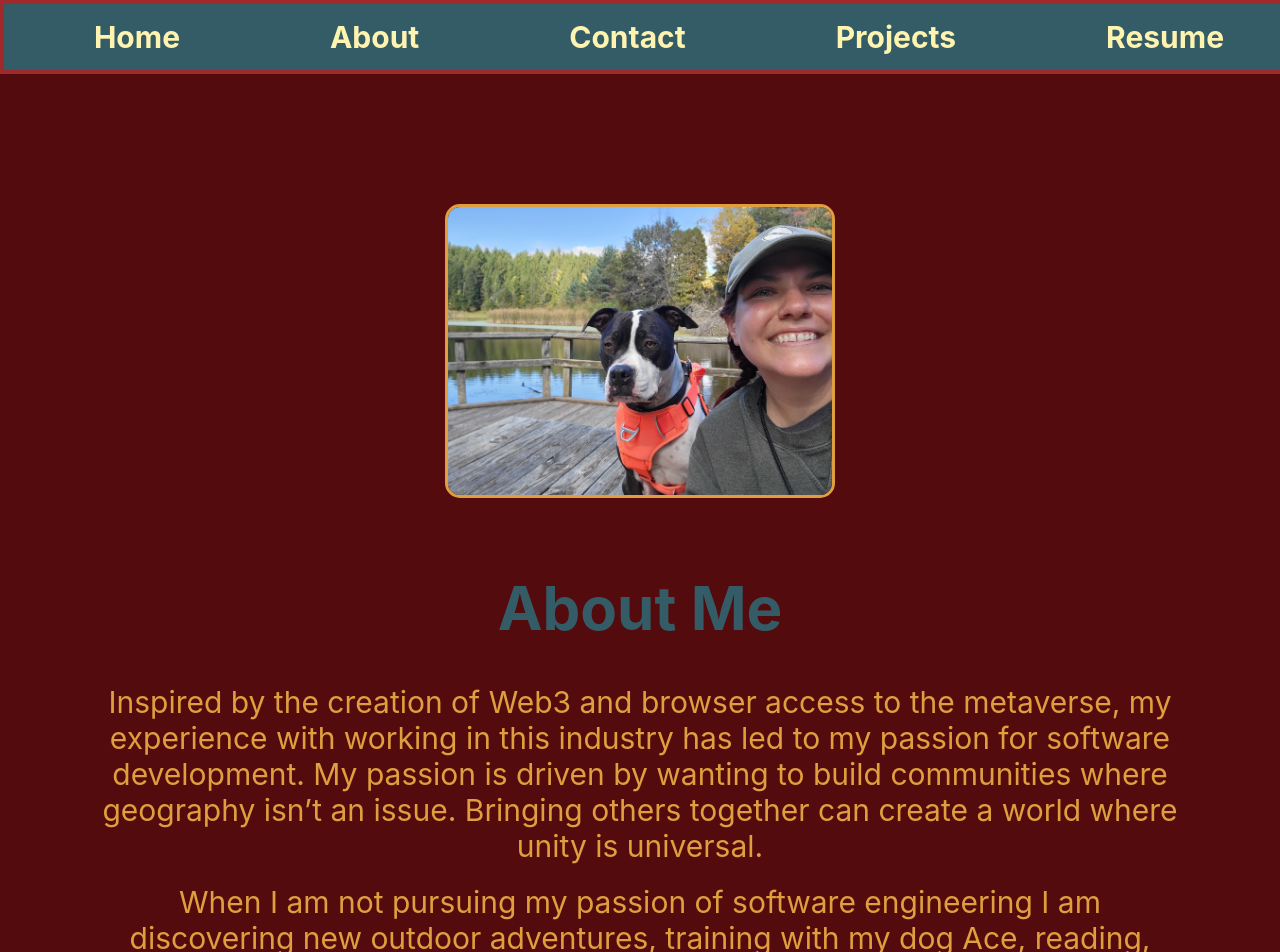
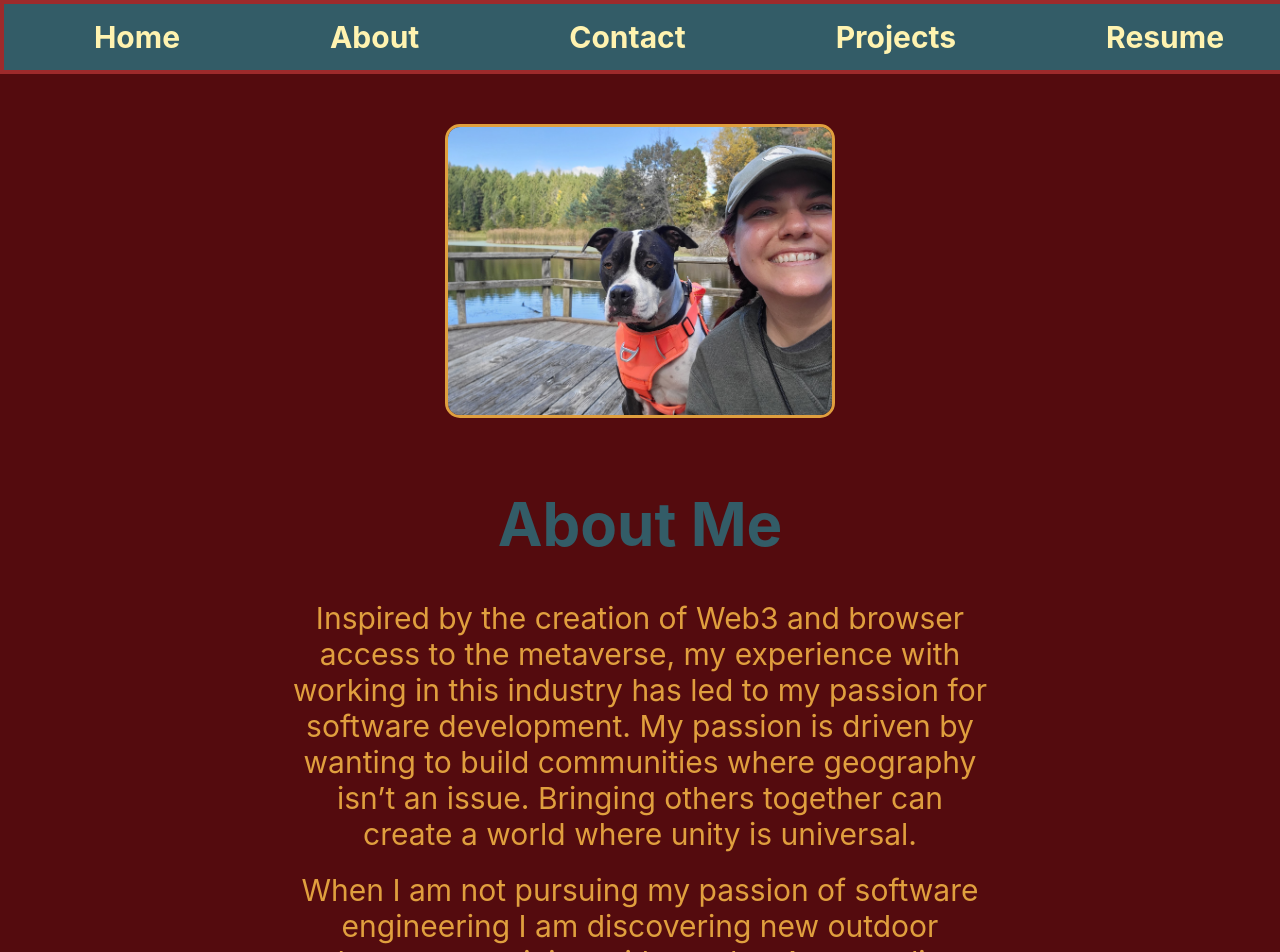
Before and after one commit to mbstevenson96/maddie-stevenson-portfolio, a React (Create React App) app: page /about in a window 1280 px wide. Shown: the top 952 px of the page. Built offline with nearby package versions, Linux system fonts and the light colour scheme.

Commit message:
update styling on about me page for mobile

```diff
--- a/src/pages/About/About.jsx
+++ b/src/pages/About/About.jsx
@@ -6,9 +6,12 @@
     <>
       <div className={styles.container}>
         <img className={styles.AboutPhoto} src={MAndA} alt="Maddie and dog Ace on hike"/>
-        <h1 className={styles.AboutH1}>About Me</h1>
-        <p className={styles.AboutP}>Inspired by the creation of Web3 and browser access to the metaverse, my experience with working in this industry has led to my passion for software development. My passion is driven by wanting to build communities where geography isn’t an issue. Bringing others together can create a world where unity is universal.</p>
-        <p className={styles.AboutP}>When I am not pursuing my passion of software engineering I am discovering new outdoor adventures, training with my dog Ace, reading, and exploring new travels.</p>
+        <div className={styles.Info}>
+          <h1 className={styles.AboutH1}>About Me</h1>
+          <p className={styles.AboutP}>Inspired by the creation of Web3 and browser access to the metaverse, my experience with working in this industry has led to my passion for software development. My passion is driven by wanting to build communities where geography isn’t an issue. Bringing others together can create a world where unity is universal.</p>
+          <p className={styles.AboutP}>When I am not pursuing my passion of software engineering I am discovering new outdoor adventures, training with my dog Ace, reading, and exploring new travels.</p>
+
+        </div>
       </div>
     </>
   );
--- a/src/pages/About/About.module.css
+++ b/src/pages/About/About.module.css
@@ -1,22 +1,57 @@
 .container {
-  margin-top: 100px;
-  text-align: center;
+  margin-top: 20px;
+  display: flex;
+  flex-direction: column;
+  justify-content: center;
+  align-items: center;
 }
 
 .AboutPhoto {
   margin: 30px;
-  width: 30%;
+  width: 50%;
   border: 3px solid #e09f3e;
   border-radius: 15px;
 }
 
 .AboutH1 {
   color: #335c67;
-  font-size: 60px;
+  font-size: 30px;
 }
 
 .AboutP {
   color: #e09f3e;
-  font-size: 30px;
-  margin: 20px 100px;
+  font-size: 15px;
 }
+
+.Info {
+  text-align: center;
+  max-width: 70%;
+}
+
+@media only screen and (min-width: 640px) {
+  .container {
+    margin-top: 20px;
+    display: flex;
+    flex-direction: column;
+    justify-content: center;
+    align-items: center;
+  }
+
+  .AboutPhoto {
+    margin: 30px;
+    width: 30%;
+    border: 3px solid #e09f3e;
+    border-radius: 15px;
+  }
+
+  .AboutH1 {
+    color: #335c67;
+    font-size: 60px;
+  }
+
+  .AboutP {
+    color: #e09f3e;
+    font-size: 30px;
+    margin: 20px 100px;
+  }
+}
```
